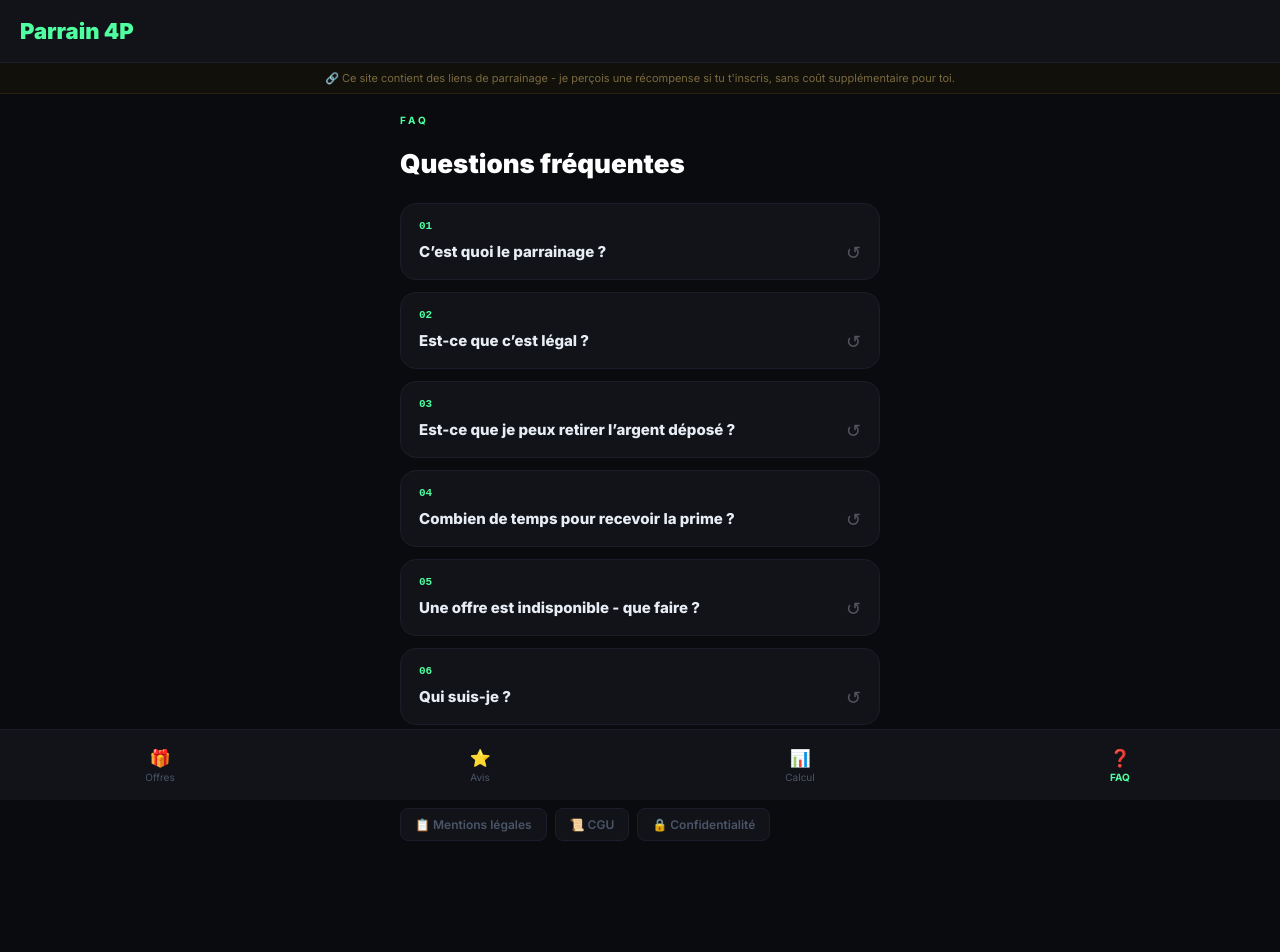
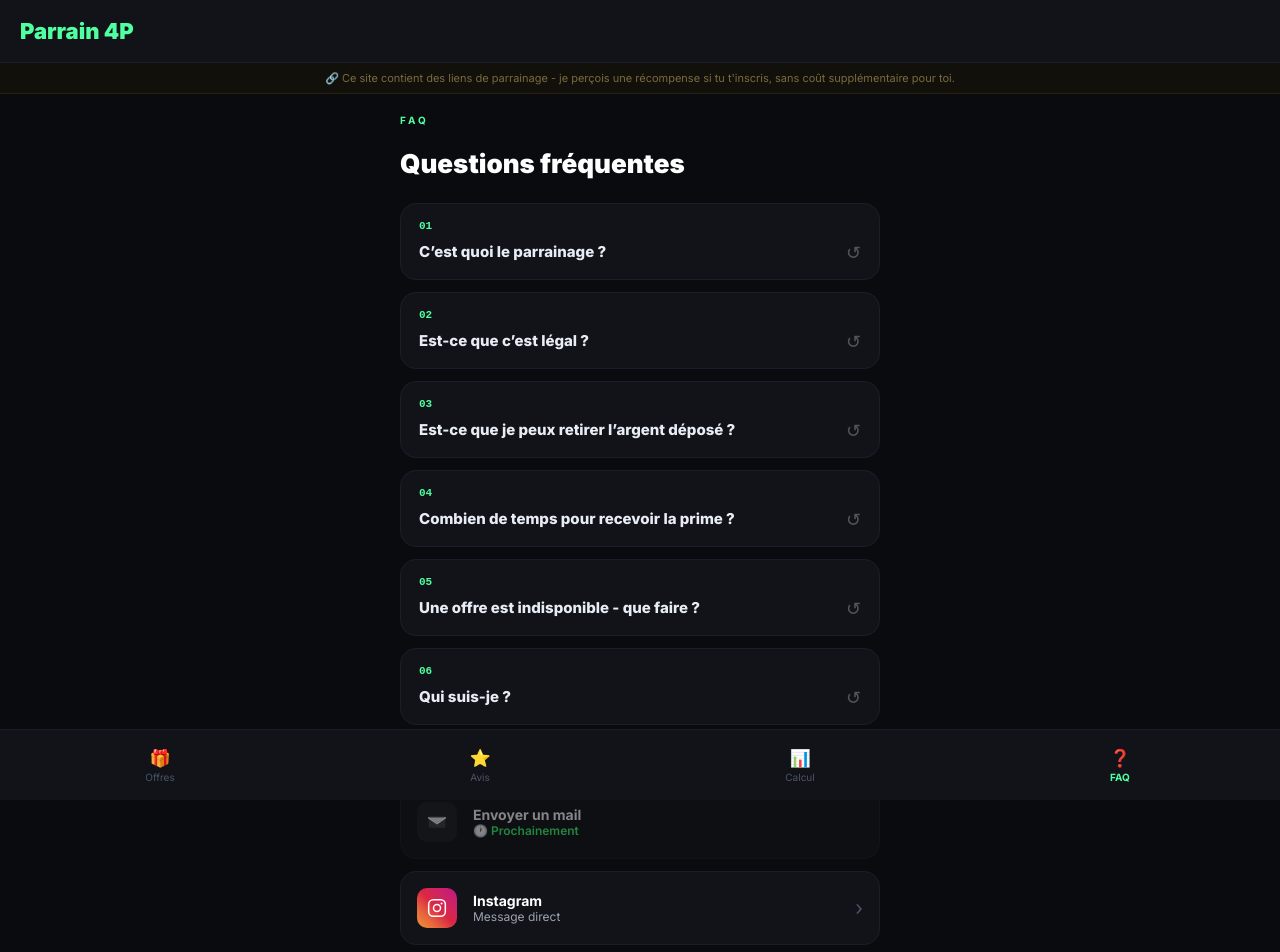
Before and after one commit to ltz443/Parrain_4p, a React (Vite) app: page /faq in a window 1280 px wide. Shown: the top 952 px of the page. Built offline with nearby package versions, Linux system fonts and the light colour scheme.

Commit message:
Ajout de la section Contact dans la FAQ avec lien Instagram

```diff
--- a/src/components/PageFAQ.jsx
+++ b/src/components/PageFAQ.jsx
@@ -150,6 +150,87 @@ export default function PageFAQ() {
         ))}
       </div>
 
+      {/* SECTION CONTACT */}
+      <div style={{ marginTop: 32 }}>
+        <div style={{ fontSize: 10, fontWeight: 700, color: '#4FFFA0', letterSpacing: 3, textTransform: 'uppercase', marginBottom: 16 }}>Me contacter</div>
+        <div style={{ display: 'flex', flexDirection: 'column', gap: 12 }}>
+
+          {/* Gmail (prochainement) */}
+          <div style={{
+            background: '#111318',
+            border: '1px solid #1A1E2A',
+            borderRadius: 16,
+            padding: '16px',
+            display: 'flex',
+            alignItems: 'center',
+            gap: 16,
+            opacity: 0.5,
+            cursor: 'not-allowed'
+          }}>
+            <div style={{
+              width: 40,
+              height: 40,
+              borderRadius: 10,
+              background: 'rgba(255,255,255,0.05)',
+              display: 'flex',
+              alignItems: 'center',
+              justifyContent: 'center',
+              filter: 'grayscale(0.4)'
+            }}>
+              <svg width="20" height="20" viewBox="0 0 24 24" fill="none" xmlns="http://www.w3.org/2000/svg">
+                <path d="M2 6.5C2 5.67 2.67 5 3.5 5h17C21.33 5 22 5.67 22 6.5v11c0 .83-.67 1.5-1.5 1.5h-17C2.67 19 2 18.33 2 17.5v-11z" fill="white" opacity="0.15"/>
+                <path d="M2 7l10 7 10-7" stroke="white" stroke-width="1.8" stroke-linecap="round" fill="none"/>
+                <path d="M2 6.5L12 13l10-6.5" fill="white" opacity="0.9"/>
+              </svg>
+            </div>
+            <div style={{ flex: 1 }}>
+              <div style={{ fontSize: 14, fontWeight: 700, color: '#fff' }}>Envoyer un mail</div>
+              <div style={{ fontSize: 12, color: '#3aff6e', fontWeight: 600 }}>🕐 Prochainement</div>
+            </div>
+          </div>
+
+          {/* Instagram */}
+          <a
+            href="https://www.instagram.com/parrain_4p?igsh=MXBnN2Z2bzdvM3Z6cg%3D%3D&utm_source=qr"
+            target="_blank"
+            rel="noopener noreferrer"
+            style={{
+              textDecoration: 'none',
+              background: '#111318',
+              border: '1px solid #1A1E2A',
+              borderRadius: 16,
+              padding: '16px',
+              display: 'flex',
+              alignItems: 'center',
+              gap: 16,
+              transition: 'all 0.2s ease'
+            }}
+          >
+            <div style={{
+              width: 40,
+              height: 40,
+              borderRadius: 10,
+              background: 'linear-gradient(45deg, #f09433 0%, #e6683c 25%, #dc2743 50%, #cc2366 75%, #bc1888 100%)',
+              display: 'flex',
+              alignItems: 'center',
+              justifyContent: 'center'
+            }}>
+              <svg width="20" height="20" viewBox="0 0 24 24" fill="none" xmlns="http://www.w3.org/2000/svg">
+                <rect x="2" y="2" width="20" height="20" rx="5.5" stroke="white" stroke-width="1.8" fill="none"/>
+                <circle cx="12" cy="12" r="4.2" stroke="white" stroke-width="1.8" fill="none"/>
+                <circle cx="17.5" cy="6.5" r="1.2" fill="white"/>
+              </svg>
+            </div>
+            <div style={{ flex: 1 }}>
+              <div style={{ fontSize: 14, fontWeight: 700, color: '#fff' }}>Instagram</div>
+              <div style={{ fontSize: 12, color: '#9AA3B0' }}>Message direct</div>
+            </div>
+            <div style={{ color: '#4A5568', fontSize: 20 }}>›</div>
+          </a>
+
+        </div>
+      </div>
+
       <div style={{ marginTop: 32, borderTop: '1px solid #1A1E2A', paddingTop: 24 }}>
         <div style={{ fontSize: 11, fontWeight: 700, color: '#4A5568', letterSpacing: 2, textTransform: 'uppercase', marginBottom: 12 }}>
           Informations légales
```
